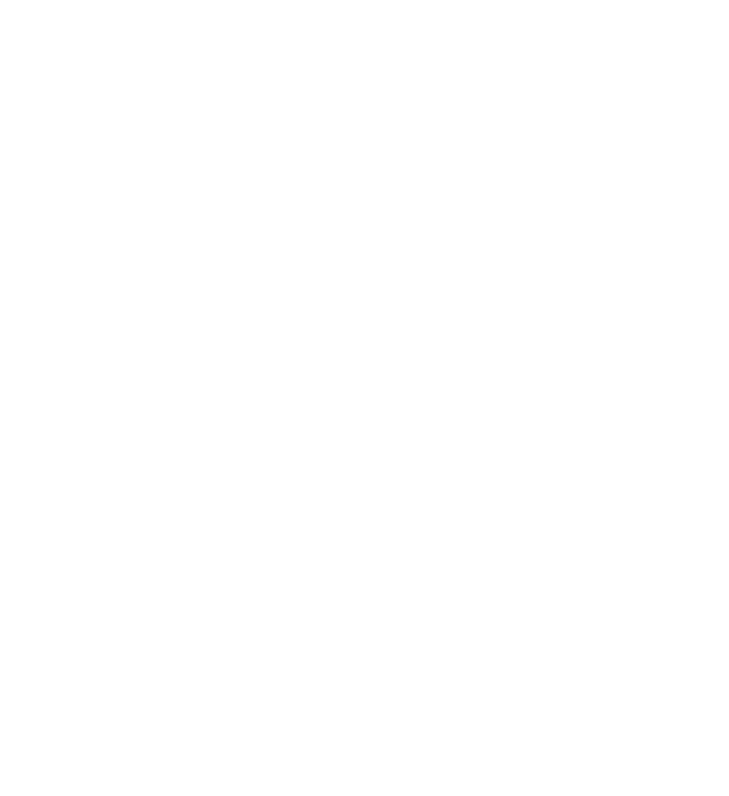
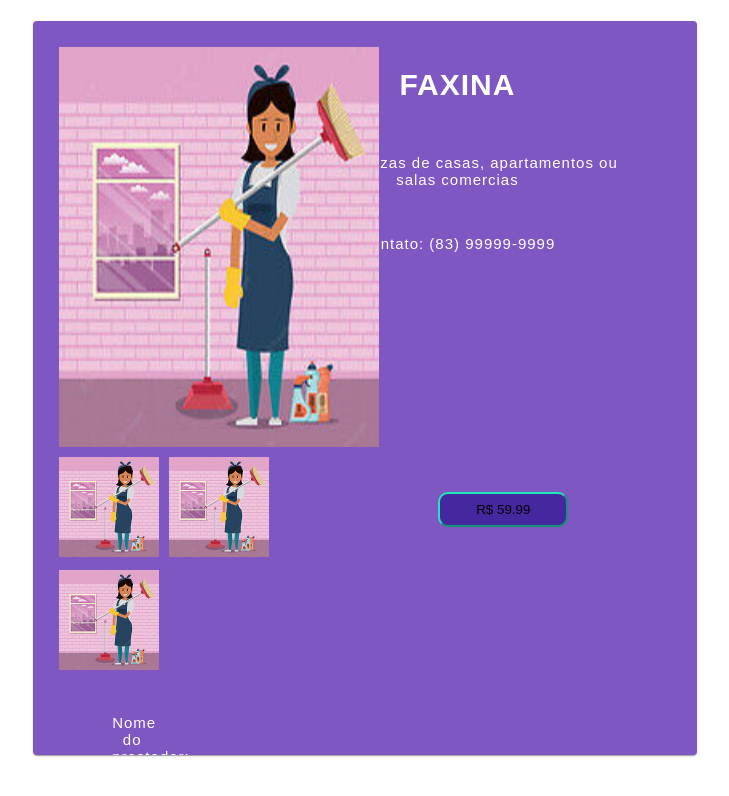
Before and after one commit to EngenhariaDeSoftware2022/homeservice, an Angular app in the folder front/: page /servico in a window 1280 px wide. Before the commit this address led to /. Shown: the top 796 px of the page, without its empty margins (275-1004 px from the left). Built offline with nearby package versions, Linux system fonts and the light colour scheme.

Commit message:
tela-servico e oferece-servico quase finalizados

```diff
--- a/front/src/app/app-routing.module.ts
+++ b/front/src/app/app-routing.module.ts
@@ -7,6 +7,8 @@
 import { NewServiceComponent } from './new-service/new-service.component';
 import { AboutComponent } from './about/about.component';
 import { OfereceServicoComponent } from './oferece-servico/oferece-servico.component';
+import { TelaServicoComponent } from './tela-servico/tela-servico.component';
+
 
 
 const routes: Routes = [
@@ -34,6 +36,10 @@
     path: 'oferece-servico',
     component: OfereceServicoComponent
   },
+  {
+  path: 'servico',
+  component: TelaServicoComponent
+},
 ];
 
 @NgModule({
--- a/front/src/app/app.module.ts
+++ b/front/src/app/app.module.ts
@@ -15,6 +15,7 @@
 import { MatFormFieldModule } from '@angular/material/form-field';
 import { MatSelectModule } from '@angular/material/select';
 import { OfereceServicoComponent } from './oferece-servico/oferece-servico.component';
+import { TelaServicoComponent } from './tela-servico/tela-servico.component';
 
 
 @NgModule({
@@ -26,6 +27,7 @@
     DetailedServiceComponent,
     AboutComponent,
     OfereceServicoComponent,
+    TelaServicoComponent,
 
   ],
   imports: [
--- a/front/src/app/oferece-servico/oferece-servico.component.html
+++ b/front/src/app/oferece-servico/oferece-servico.component.html
@@ -1,11 +1,13 @@
 <h1 class="titulo">Ofereça um serviço!</h1>
 <div id="container">
+
 <mat-card class="example-card">
   <mat-card-content>
 
   <div class="container-form">
   <form class="example-form">
   <table class="example-full-width" cellspacing="0"><tr>
+  <div class="container-form1">
   <td><mat-form-field class="example-full-width">
     <mat-label>Serviço:</mat-label>
     <input matInput size="10">
@@ -16,17 +18,26 @@
     <mat-option value="option">Option</mat-option>
   </mat-select>
 </mat-form-field></td>
+</div>
 </tr></table>
+
+<div class="container-form-middle">
 <mat-form-field class="example-full-width">
 <mat-label>Escreva uma descrição...:</mat-label>
 <input matInput #message maxlength="256">
 </mat-form-field>
+
 <br>
+
 <mat-form-field class="example-full-width">
 <mat-label>Contato:</mat-label>
 <input matInput #message maxlength="256">
 </mat-form-field>
+
 <br>
+</div>
+
+<div class="container-form1">
 <table class="example-full-width" cellspacing="0"><tr>
 <td><mat-form-field class="example-full-width">
   <mat-label>Valor:</mat-label>
@@ -38,12 +49,18 @@
   <mat-option value="option">Option</mat-option>
 </mat-select>
 </mat-form-field></td>
-</tr></table>
+</tr></table></div>
 </form>
 </div>
-  <mat-card>
-      <img mat-card-md-image src="https://material.angular.io/assets/img/examples/shiba2.jpg">
-  </mat-card>
+<div class="container-image-all">
+  <img class="container-image" mat-card-md-image src="./assets/images/faxina.jpg">
+  <div class="container-images">
+    <img class="container-images" src="./assets/images/faxina.jpg" alt="image 1">
+    <img class="container-images" src="./assets/images/faxina.jpg" alt="image 2">
+    <img class="container-images" src="./assets/images/faxina.jpg" alt="image 3">
+  </div>
+</div>
+
 
   </mat-card-content>
   <div class="container-button-group">
@@ -57,5 +74,6 @@
 
 
 
+
 </mat-card>
 </div>
--- a/front/src/app/oferece-servico/oferece-servico.component.scss
+++ b/front/src/app/oferece-servico/oferece-servico.component.scss
@@ -3,8 +3,15 @@
   font-size: large;
   font-family: Arial, Helvetica, sans-serif;
   margin-bottom: 5%;
+  margin-top: 5%;
 }
 
+.container-form1 {
+  display: flex;
+  flex-direction: row;
+  margin-top: 15px;
+  margin-right: 30px;
+}
 
 .example-card {
   margin: 0 auto;
@@ -16,8 +23,7 @@
 }
 
 #container-form {
-  width: 100%;
-  height: 100%;
+
   overflow: hidden;
 }
 form {
@@ -33,23 +39,43 @@
 }
 
 
-img {
-  float: left;
-  width: 50%;
-  height: 50%;
+.container-button-group {
+  position: absolute;
+  bottom: 10%;
+  right: 15%;
 }
 
-.container-button-group {
-  position: absolute;
-  bottom: 0;
-  right: 0;
+img {
+  width: 100px;
+  height: 100px;
+  margin: 0 10px 10px 0;
+}
+
+.container-image-all {
+  display: flex;
+  flex-direction: column;
+  margin-top: 10px;
+  margin-left: 10px;
+  margin-bottom: 10px;
 }
 
 
 
+.container-form-middle {
+  display: block;
+  width: 100%;
+}
+
+.container-image {
+  float: left;
+  width: 320px;
+  height: 400px;
+}
+
+
 .botao1 {
-  width: 120px;
-  height: 40px;
+  width: 130px;
+  height: 35px;
   border-radius: 10px;
   background-color: #1DE9B6;
   margin-top: 10%;
@@ -57,8 +83,8 @@
 }
 
 .botao2 {
-  width: 120px;
-  height: 40px;
+  width: 130px;
+  height: 35px;
   border-radius: 10px;
   border-color: #1DE9B6;
   background-color: #4527A0;
--- /dev/null
+++ b/front/src/app/tela-servico/tela-servico.component.html
@@ -0,0 +1,45 @@
+<h1 class="titulo"></h1>
+<div id="container">
+
+
+
+<mat-card class="example-card">
+  <mat-card-content>
+    <div class="text-center">
+    <h1 class="titulo">FAXINA</h1>
+    <br>
+    <p>Faço limpezas de casas, apartamentos ou<br> salas comercias</p>
+    <br>
+    <p>Contato: (83) 99999-9999</p>
+    </div>
+
+
+<div class="container-image-all">
+  <img class="container-image" mat-card-md-image src="./assets/images/faxina.jpg">
+  <div class="container-images">
+    <img class="container-images" src="./assets/images/faxina.jpg" alt="image 1">
+    <img class="container-images" src="./assets/images/faxina.jpg" alt="image 2">
+    <img class="container-images" src="./assets/images/faxina.jpg" alt="image 3">
+  </div>
+</div>
+
+
+  </mat-card-content>
+  <div class="container-button-group">
+  <mat-card-footer>
+    <mat-card-actions align="end">
+      <button class="botao2">R$ 59.99</button>
+    </mat-card-actions>
+
+
+  </mat-card-footer>
+</div>
+
+<div mat-card-avatar class="footer-image-left">
+  <p>Nome do prestador: Maria José do Nascimento</p>
+  <p>Tempo de atividade: 10 meses</p>
+  </div>
+
+
+</mat-card>
+</div>
--- /dev/null
+++ b/front/src/app/tela-servico/tela-servico.component.scss
@@ -0,0 +1,80 @@
+
+
+
+  .example-card {
+    margin: 0 auto;
+    float: none;
+    margin-bottom: 10px;
+    height: 700%;
+    width: 50%;
+    background-color: #7E57C2;
+  }
+
+  mat-card {
+    width: 100%;
+    height: 100%;
+    overflow: hidden;
+  }
+
+
+  .container-button-group {
+    position: absolute;
+    bottom: 30%;
+    right: 23%;
+    margin-top: 10%;
+  }
+
+  img {
+    width: 100px;
+    height: 100px;
+    margin: 0 10px 10px 0;
+  }
+
+  .container-image-all {
+    display: flex;
+    flex-direction: column;
+    margin-top: 10px;
+    margin-left: 10px;
+    margin-bottom: 10px;
+  }
+
+  .text-center {
+    float: right;
+    margin-right: 10%;
+    text-align: center;
+    letter-spacing: 1px;
+    font-size: 15px;
+    font-family: Arial, Helvetica, sans-serif;
+  }
+
+
+
+  .container-form-middle {
+    display: block;
+    width: 100%;
+  }
+
+  .container-image {
+    float: left;
+    width: 320px;
+    height: 400px;
+  }
+
+  .footer-image-left {
+    float: left;
+    margin-left: 10%;
+    margin-bottom: 10%;
+    text-align: center;
+    letter-spacing: 1px;
+    font-size: 15px;
+    font-family: Arial, Helvetica, sans-serif;
+  }
+
+  .botao2 {
+    width: 130px;
+    height: 35px;
+    border-radius: 10px;
+    border-color: #1DE9B6;
+    background-color: #4527A0;
+
+  }
--- /dev/null
+++ b/front/src/app/tela-servico/tela-servico.component.ts
@@ -0,0 +1,15 @@
+import { Component, OnInit } from '@angular/core';
+
+@Component({
+  selector: 'app-tela-servico',
+  templateUrl: './tela-servico.component.html',
+  styleUrls: ['./tela-servico.component.scss']
+})
+export class TelaServicoComponent implements OnInit {
+
+  constructor() { }
+
+  ngOnInit(): void {
+  }
+
+}
```
Also changed, not shown: 1 other file (tests, documents, lock files or other folders).
